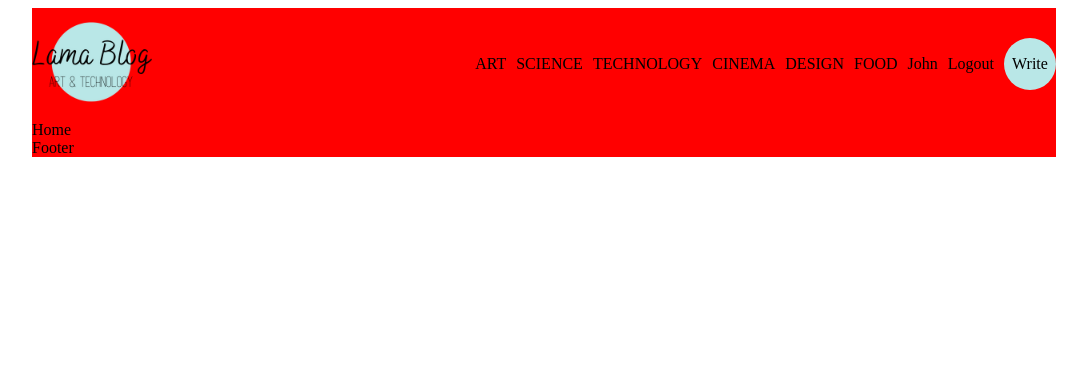
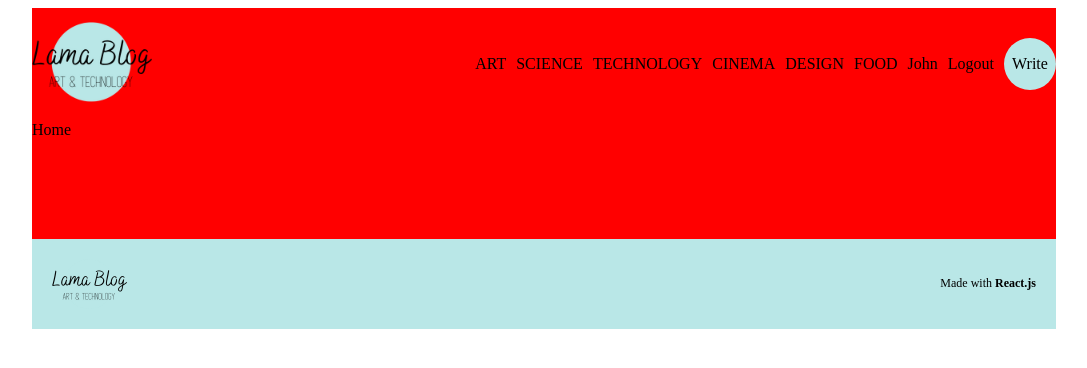
Before and after one commit to mariano-farace/blog-app, a React (Create React App) app in the folder client/: page / in a window 1280 px wide. Shown: the top 368 px of the page, without its empty margins (96-1183 px from the left). Built offline with nearby package versions, Linux system fonts and the light colour scheme.

Commit message:
Implement footer design

```diff
--- a/client/src/App.js
+++ b/client/src/App.js
@@ -12,6 +12,8 @@ import {
 } from "react-router-dom";
 import NavBar from "./components/NavBar";
 import Footer from "./components/Footer";
+
+//TODO change typography
 
 const Layout = () => {
   return (
--- a/client/src/components/Footer.js
+++ b/client/src/components/Footer.js
@@ -1,7 +1,14 @@
 import React from "react";
-
+import Logo from "../img/logo.png";
 const Footer = () => {
-  return <div>Footer</div>;
+  return (
+    <footer>
+      <img src={Logo} alt="logo"></img>
+      <span>
+        Made with <b>React.js</b>
+      </span>
+    </footer>
+  );
 };
 
 export default Footer;
--- a/client/src/style.scss
+++ b/client/src/style.scss
@@ -118,6 +118,21 @@ p{
   }
 }
 
+//FOOTER
+
+footer{
+  margin-top: 100px;
+  background-color: $lightGreen;
+  padding: 20px;
+  display: flex;
+  align-items: center;
+  justify-content: space-between;
+  font-size: 12px;
+  img{
+    height: 50px;
+  }
 }
 
 }
+
+}
```
